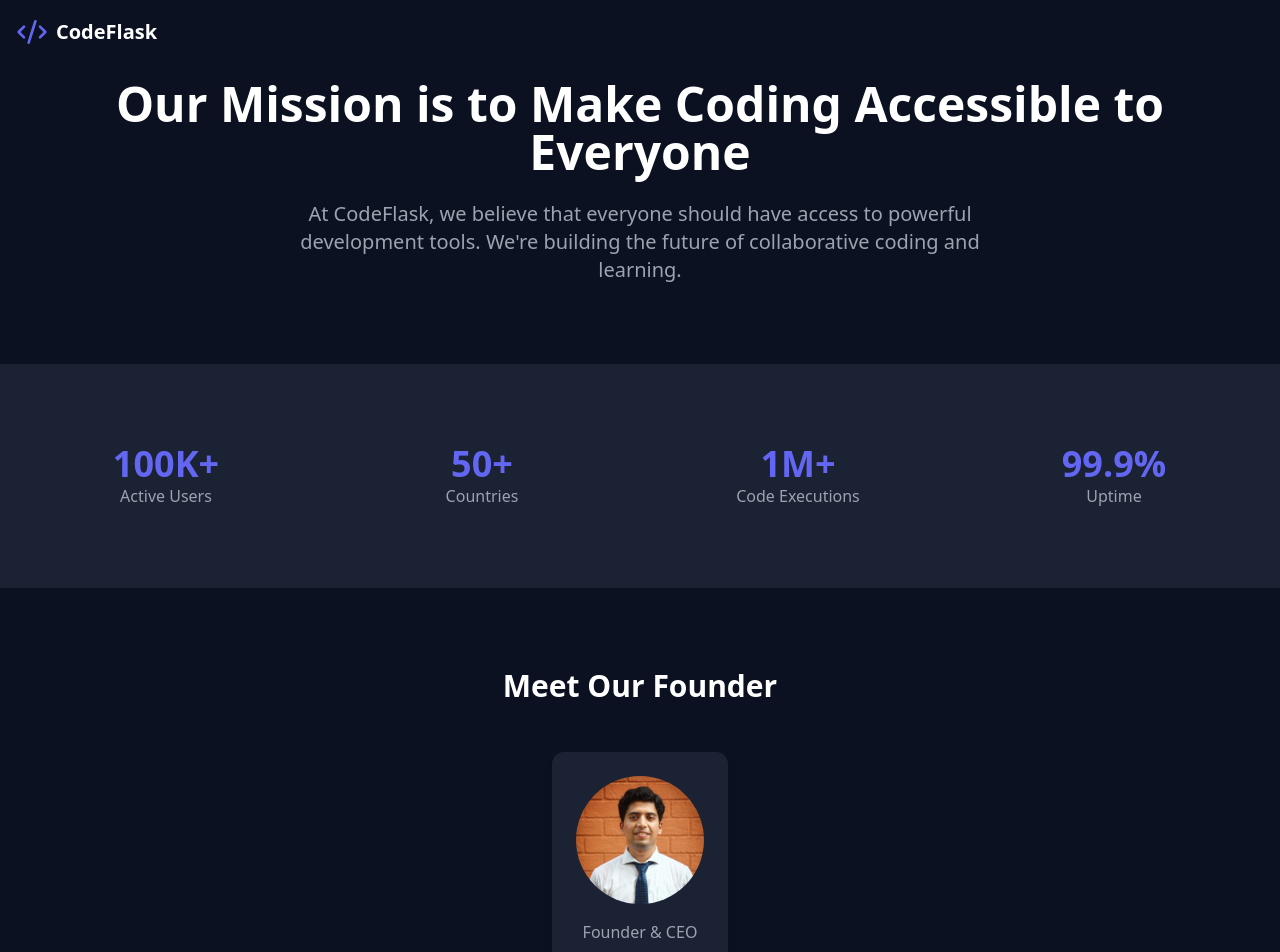
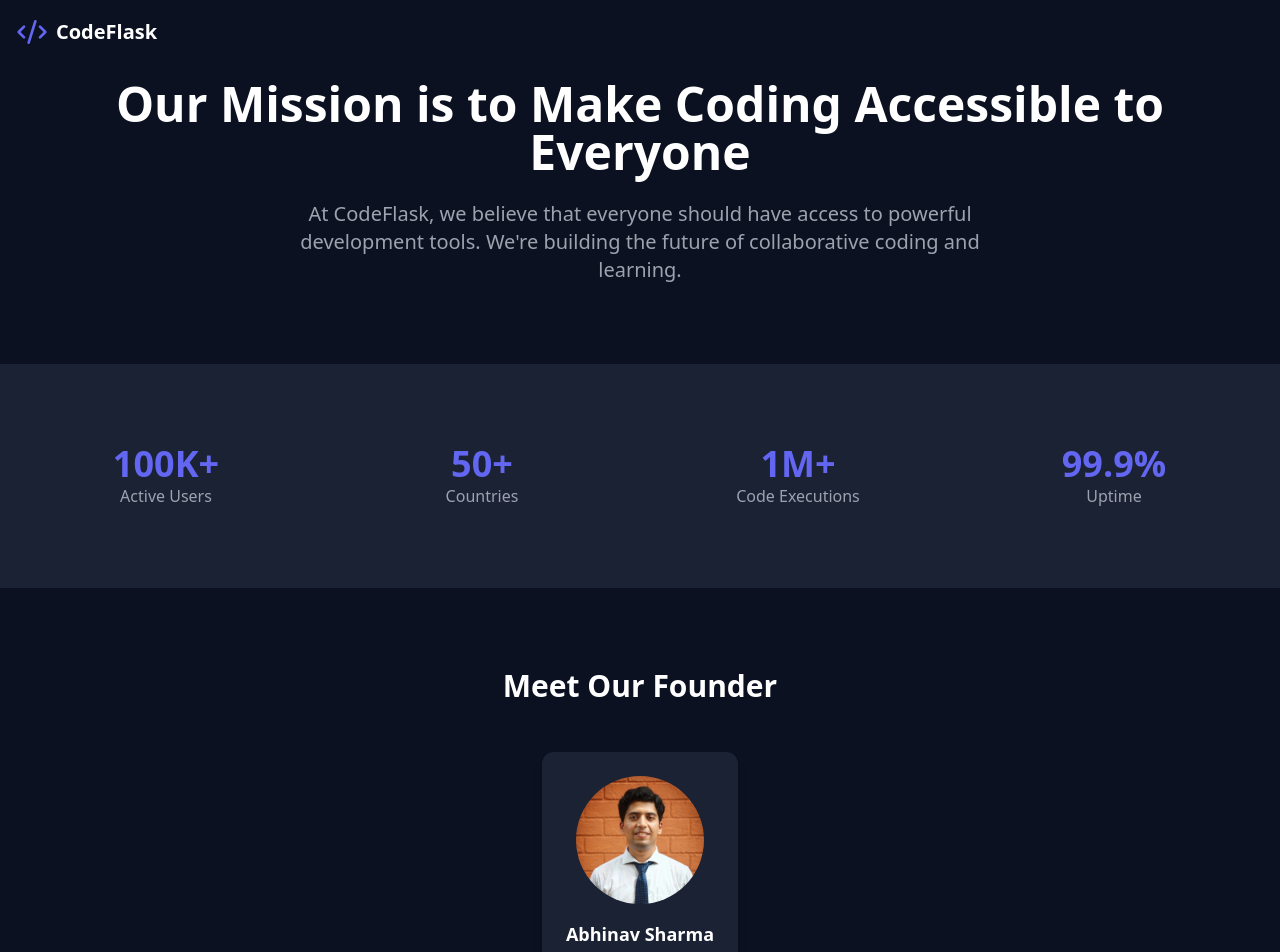
Before and after one commit to Abhish3341/CODE-FLASK, a React (Vite) app in the folder Frontend/: page /about in a window 1280 px wide. Shown: the top 952 px of the page. Built offline with nearby package versions, Linux system fonts and the light colour scheme; no server answers.

Commit message:
some changes related to the about page

```diff
--- a/Frontend/src/pages/About.tsx
+++ b/Frontend/src/pages/About.tsx
@@ -65,6 +65,7 @@ const About = () => {
             alt="Founder Image"
             className="w-32 h-32 rounded-full mx-auto mb-4 object-cover"
           />
+          <h3 className="text-lg font-bold mb-2">{team[0].name}</h3> {/* Added the name below the photo */}
           <p className="text-[var(--color-text-secondary)]">{team[0].role}</p>
         </div>
       </div>
--- a/Frontend/src/pages/Features.tsx
+++ b/Frontend/src/pages/Features.tsx
@@ -1,5 +1,5 @@
 import React from 'react';
-import { Code2, Terminal, Zap, Shield, Cloud, Users, Clock, Layout } from 'lucide-react';
+import { Code2, Terminal, Zap, Shield, Cloud, Clock, Layout } from 'lucide-react';
 import { Link } from 'react-router-dom';
 
 
```
